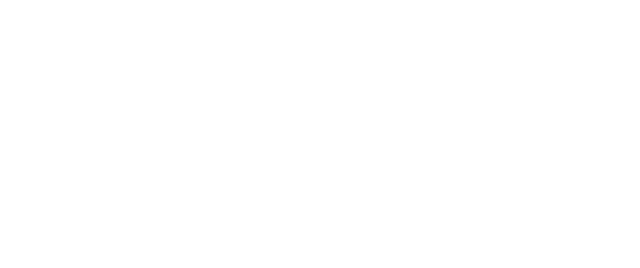
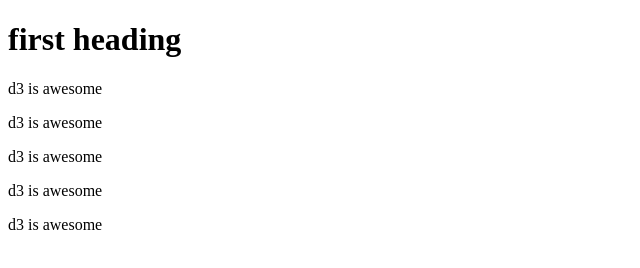
Before and after one commit to marks828/chipotleague-html, a plain HTML site: page index.html in a window 1280 px wide. Shown: the whole page, without its empty margins (0-640 px from the left). Drawn offline with nearby package versions, Linux system fonts and the light colour scheme.

Commit message:
start of d3
starting d3 tutorial

```diff
--- a/index.html
+++ b/index.html
@@ -7,5 +7,10 @@
 </head>
 <body>
 
+    <h1>first heading</h1>
+
+
+    <script src="https://d3js.org/d3.v5.js"></script>
+    <script src="./script.js"></script>
 </body>
 </html>
--- a/script.js
+++ b/script.js
@@ -0,0 +1,8 @@
+let dataSet = [1, 2, 3, 4, 5]
+
+d3.select('body')
+    .selectAll('p')
+    .data(dataSet)
+    .enter()
+    .append('p')
+    .text('d3 is awesome')
```
